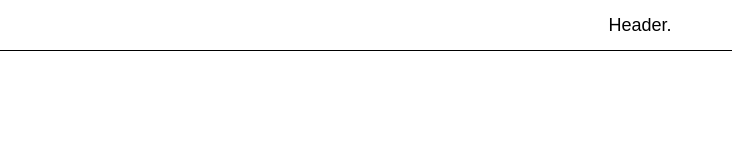
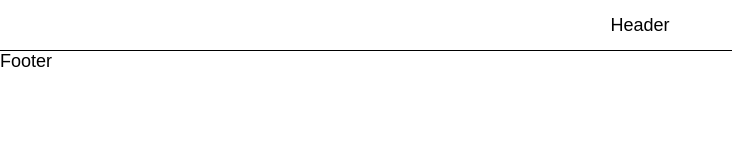
Before and after one commit to ooloo-io/github-flow-haruman, a website: page src/index.html in a window 1280 px wide. Shown: the full height of the page, 0-732 px from the left. Drawn offline with nearby package versions, Linux system fonts and the light colour scheme.

Commit message:
Add footer markup

```diff
--- a/src/index.html
+++ b/src/index.html
@@ -16,6 +16,7 @@
   </head>
 
   <body>
-    <header class="header">Header.</header>
+    <header class="header">Header</header>
+    <footer class="footer">Footer</footer>
   </body>
 </html>
```
